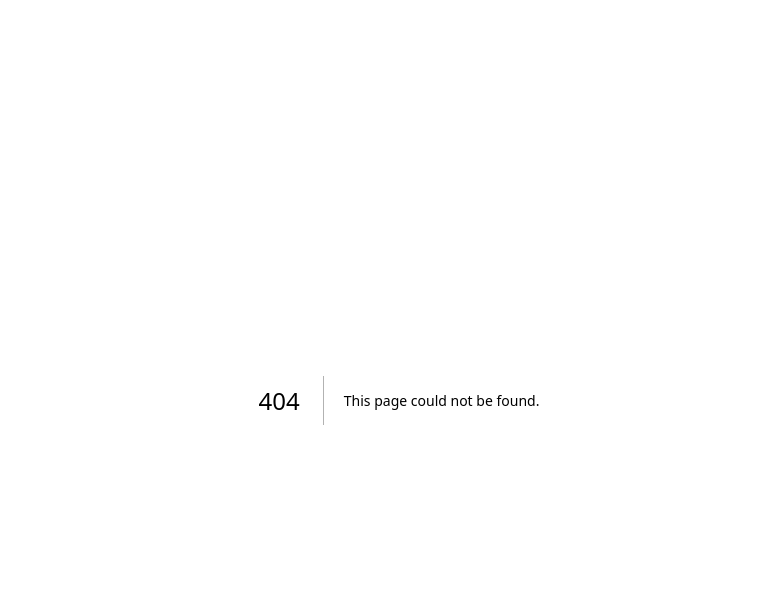
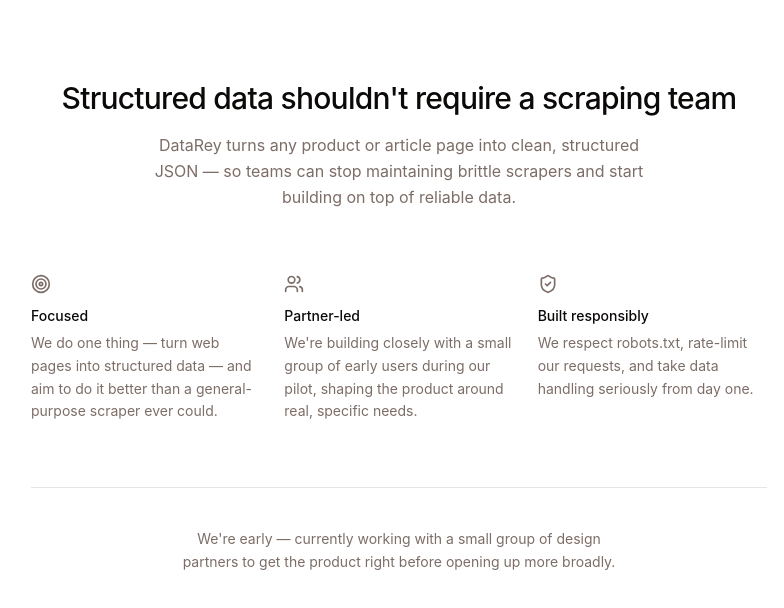
Before and after one commit to anujkharbash2/marketing-site, a Next.js app: page /about in a window 1280 px wide. Before the commit this address had no page. Shown: the top 608 px of the page, without its empty margins (241-1025 px from the left). Built offline with nearby package versions, Linux system fonts and the light colour scheme.

Commit message:
feat: About and Contact pages with working contact form

```diff
--- /dev/null
+++ b/src/app/about/page.jsx
@@ -0,0 +1,56 @@
+import { Target, Users, ShieldCheck } from "lucide-react";
+
+const values = [
+  {
+    icon: Target,
+    title: "Focused",
+    desc: "We do one thing — turn web pages into structured data — and aim to do it better than a general-purpose scraper ever could.",
+  },
+  {
+    icon: Users,
+    title: "Partner-led",
+    desc: "We're building closely with a small group of early users during our pilot, shaping the product around real, specific needs.",
+  },
+  {
+    icon: ShieldCheck,
+    title: "Built responsibly",
+    desc: "We respect robots.txt, rate-limit our requests, and take data handling seriously from day one.",
+  },
+];
+
+export default function About() {
+  return (
+    <main className="max-w-3xl mx-auto px-4 py-20">
+      <section className="text-center mb-16">
+        <h1 className="text-3xl font-medium mb-4 tracking-tight">
+          Structured data shouldn't require a scraping team
+        </h1>
+        <p className="text-muted-foreground max-w-lg mx-auto leading-relaxed">
+          DataRey turns any product or article page into clean, structured
+          JSON — so teams can stop maintaining brittle scrapers and start
+          building on top of reliable data.
+        </p>
+      </section>
+
+      <section className="grid sm:grid-cols-3 gap-6 mb-16">
+        {values.map((v) => {
+          const Icon = v.icon;
+          return (
+            <div key={v.title}>
+              <Icon className="size-5 mb-3 text-muted-foreground" />
+              <p className="font-medium text-sm mb-1.5">{v.title}</p>
+              <p className="text-sm text-muted-foreground leading-relaxed">{v.desc}</p>
+            </div>
+          );
+        })}
+      </section>
+
+      <section className="border-t pt-10 text-center">
+        <p className="text-sm text-muted-foreground max-w-md mx-auto leading-relaxed">
+          We're early — currently working with a small group of design
+          partners to get the product right before opening up more broadly.
+        </p>
+      </section>
+    </main>
+  );
+}
--- /dev/null
+++ b/src/app/contact/page.jsx
@@ -0,0 +1,68 @@
+"use client";
+
+import { useState } from "react";
+import { supabase } from "@/lib/supabaseClient";
+import { Button } from "@/components/ui/button";
+import { Input } from "@/components/ui/input";
+import { Textarea } from "@/components/ui/textarea";
+import { Label } from "@/components/ui/label";
+import { CheckCircle2 } from "lucide-react";
+
+export default function Contact() {
+  const [form, setForm] = useState({ name: "", email: "", message: "" });
+  const [status, setStatus] = useState("idle");
+
+  async function handleSubmit(e) {
+    e.preventDefault();
+    setStatus("submitting");
+
+    const { error } = await supabase
+      .from("contact_messages")
+      .insert(form);
+
+    setStatus(error ? "error" : "submitted");
+  }
+
+  if (status === "submitted") {
+    return (
+      <main className="max-w-md mx-auto px-4 py-24 text-center">
+        <CheckCircle2 className="size-10 mx-auto mb-4 text-muted-foreground" />
+        <h1 className="text-xl font-medium mb-2">Message sent</h1>
+        <p className="text-muted-foreground text-sm">We'll get back to you soon.</p>
+      </main>
+    );
+  }
+
+  return (
+    <main className="max-w-md mx-auto px-4 py-20">
+      <h1 className="text-2xl font-medium mb-2 tracking-tight">Contact us</h1>
+      <p className="text-muted-foreground text-sm mb-8">
+        Questions, feedback, or want to talk about a custom plan? Send us a note.
+      </p>
+
+      <form onSubmit={handleSubmit} className="space-y-4">
+        <div>
+          <Label htmlFor="name">Name</Label>
+          <Input id="name" required value={form.name}
+            onChange={(e) => setForm({ ...form, name: e.target.value })} />
+        </div>
+        <div>
+          <Label htmlFor="email">Email</Label>
+          <Input id="email" type="email" required value={form.email}
+            onChange={(e) => setForm({ ...form, email: e.target.value })} />
+        </div>
+        <div>
+          <Label htmlFor="message">Message</Label>
+          <Textarea id="message" rows={4} required value={form.message}
+            onChange={(e) => setForm({ ...form, message: e.target.value })} />
+        </div>
+        <Button type="submit" className="w-full" disabled={status === "submitting"}>
+          {status === "submitting" ? "Sending..." : "Send message"}
+        </Button>
+        {status === "error" && (
+          <p className="text-sm text-destructive">Something went wrong. Try again.</p>
+        )}
+      </form>
+    </main>
+  );
+}
--- a/src/app/page.jsx
+++ b/src/app/page.jsx
@@ -22,9 +22,9 @@
           Turn any web page into structured data
         </h1>
         <p className="text-muted-foreground max-w-md mx-auto mb-8 text-base leading-relaxed">
-          The self-serve extract API built and priced for India. No scraper
-          maintenance, no USD pricing.
-        </p>
+  Turn any product or article page into clean, structured JSON — no
+  scrapers to write or maintain.
+</p>
         <div className="flex gap-3 justify-center">
           <a href="/request-access" className={cn(buttonVariants({ variant: "default", size: "lg" }))}>
   Request access
--- a/src/app/pricing/page.jsx
+++ b/src/app/pricing/page.jsx
@@ -21,7 +21,7 @@
     credits: "Volume-based, uncapped",
     features: ["Everything in Free", "Priority support", "Onboarding help", "Feedback shapes our roadmap"],
     cta: "Talk to us",
-    href: "mailto:hello@datarey.example",
+    href: "/contact",
     highlighted: true,
   },
 ];
@@ -32,9 +32,9 @@
       <div className="text-center mb-12">
         <h1 className="text-3xl font-medium mb-3 tracking-tight">Simple, pilot-phase pricing</h1>
         <p className="text-muted-foreground max-w-md mx-auto">
-          We're in early access. Start free, or talk to us about a custom plan
-          if you need more.
-        </p>
+  We're in early access. Start free, or talk to us if you need a custom
+  plan.
+</p>
       </div>
 
       <div className="grid sm:grid-cols-2 gap-4">
--- a/src/components/navbar.jsx
+++ b/src/components/navbar.jsx
@@ -15,6 +15,12 @@
           <a href="/pricing" className="text-sm text-muted-foreground hover:text-foreground transition-colors">
             Pricing
           </a>
+          <a href="/about" className="text-sm text-muted-foreground hover:text-foreground transition-colors">
+            About us
+          </a>
+          <a href="/contact" className="text-sm text-muted-foreground hover:text-foreground transition-colors">
+            Contact us
+          </a>
           <a
             href="http://localhost:5173/login"
             className={cn(buttonVariants({ variant: "outline", size: "sm" }))}>
```
